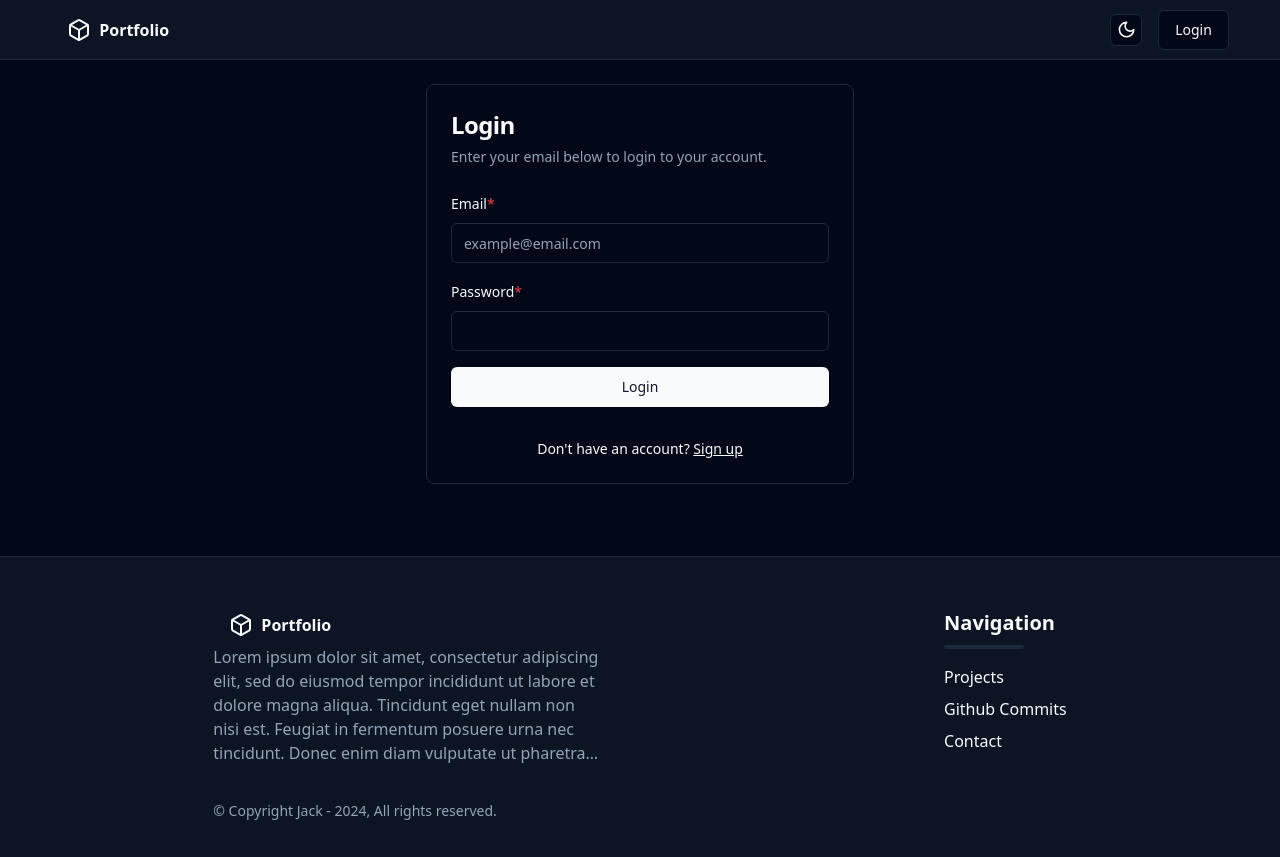
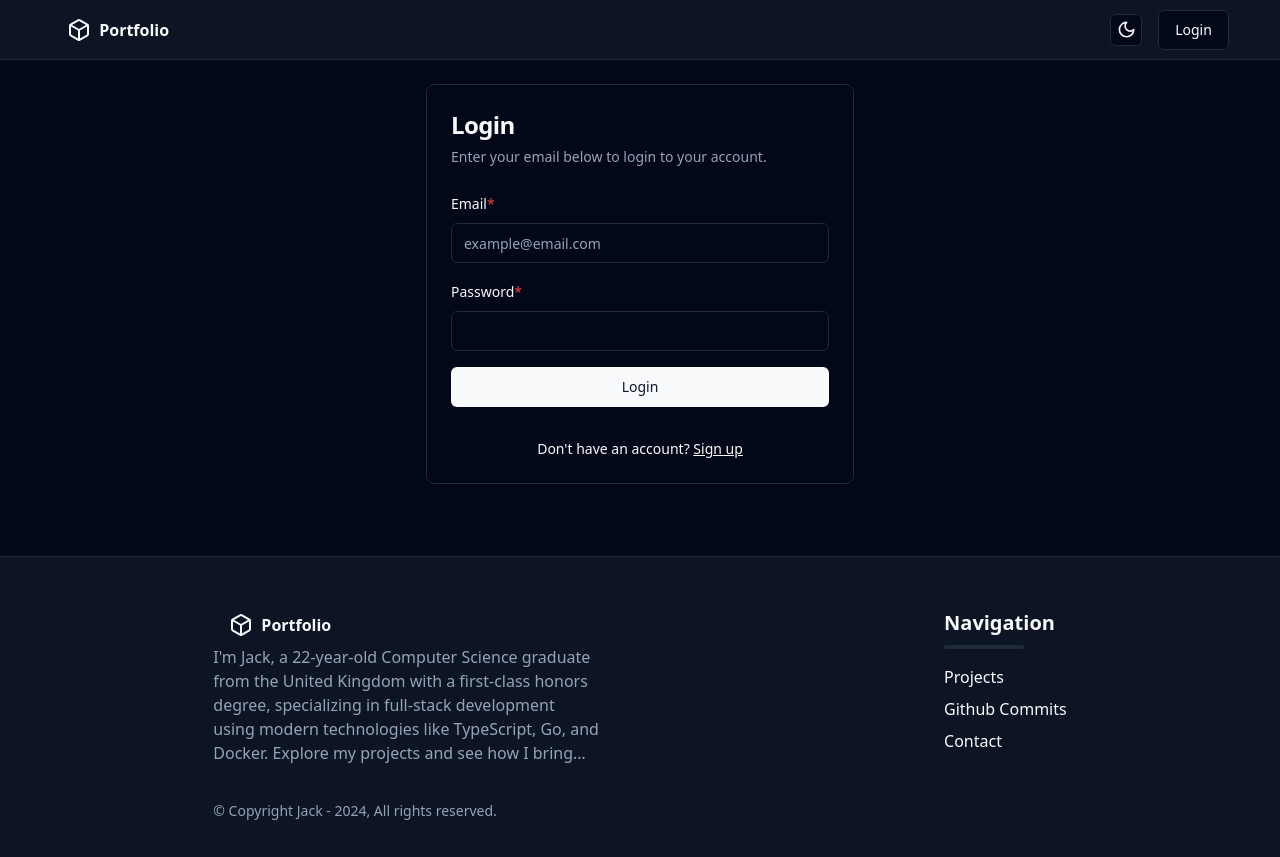
Before and after one commit to Jake4-CX/Portfolio-website-v2, a React (Vite) app: page /login in a window 1280 px wide. Built offline with nearby package versions, Linux system fonts and the light colour scheme; no server answers.

Commit message:
feat: updated hero and footer text

```diff
--- a/src/components/global/footer.tsx
+++ b/src/components/global/footer.tsx
@@ -10,7 +10,7 @@ const FooterComponent: React.FC = () => {
             <section id="footer-left" className="flex flex-col max-w-[24.438rem] w-fit h-full">
               {/* <h1 className="text-5xl font-bold">Title</h1> */}
               <LogoComponent className="pb-2 w-fit" redirectPath="#" />
-              <p className="text-muted-foreground line-clamp-5">Lorem ipsum dolor sit amet, consectetur adipiscing elit, sed do eiusmod tempor incididunt ut labore et dolore magna aliqua. Tincidunt eget nullam non nisi est. Feugiat in fermentum posuere urna nec tincidunt. Donec enim diam vulputate ut pharetra sit amet aliquam.</p>
+              <p className="text-muted-foreground line-clamp-5">I'm Jack, a 22-year-old Computer Science graduate from the United Kingdom with a first-class honors degree, specializing in full-stack development using modern technologies like TypeScript, Go, and Docker. Explore my projects and see how I bring ideas to life.</p>
             </section>
 
 
--- a/src/components/home/hero.tsx
+++ b/src/components/home/hero.tsx
@@ -11,7 +11,7 @@ const HeroSection: React.FC = () => {
         <div className="flex flex-col lg:flex-row items-center justify-center gap-y-4 gap-x-16 py-4 sm:p-4">
           <div className="w-[92%] max-w-[24rem]">
             <h1 className="text-2xl font-extrabold tracking-tight text-primary">Welcome</h1>
-            <p className="text-primary line-clamp-5">Lorem ipsum dolor sit amet, consectetur adipiscing elit, sed do eiusmod tempor incididunt ut labore et dolore magna aliqua. Tincidunt eget nullam non nisi est. Feugiat in fermentum posuere urna nec tincidunt. Donec enim diam vulputate ut pharetra sit amet aliquam.</p>
+            <p className="text-primary line-clamp-5 text-sm">I'm Jack, a 22-year-old Computer Science graduate from the United Kingdom with a first-class honors degree, specializing in full-stack development using modern technologies like TypeScript, Go, and Docker. Explore my projects and see how I bring ideas to life.</p>
             <div className="w-full flex flex-col md:flex-row space-y-3 md:space-x-3 md:space-y-0 mt-4">
               {/* <button className="flex flex-row bg-[#4b9838] hover:bg-[#4b9838]/80 duration-300 text-[#f8f8f9] text-sm font-medium space-x-3 py-2 px-4 rounded-lg">
                 <Download className="w-4 h-4 my-auto" />
```
